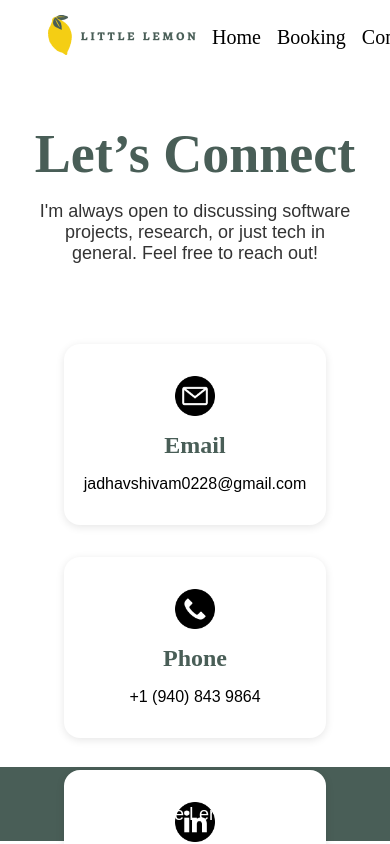
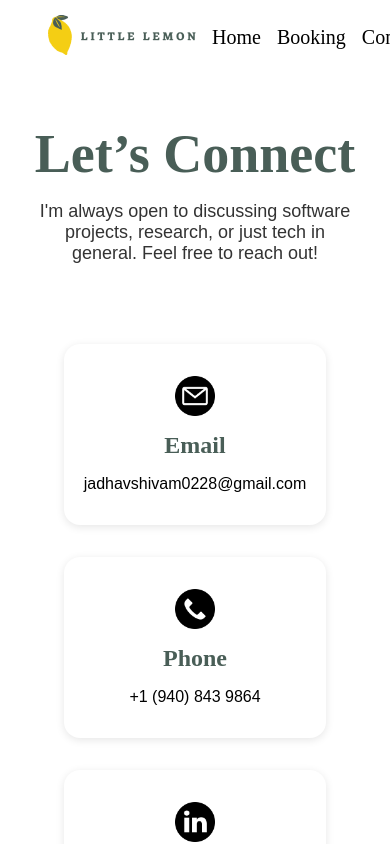
Before and after one commit to shivamjadhav2000/react-capstone, a React (Create React App) app: page /react-capstone/contact in a window 390 px wide. Shown: the top 844 px of the page. Built offline with nearby package versions, Linux system fonts and the light colour scheme.

Commit message:
added resposive mobile view

```diff
--- a/src/App.css
+++ b/src/App.css
@@ -268,6 +268,8 @@ footer{
   color: white;
   margin-top: 1rem;
   padding: 2rem 0rem;
+  position: relative;
+  bottom: 0;
 }
 .success{
   display: flex;
@@ -324,7 +326,6 @@ a[type="button"]{
 }
 
 .contact {
-  height: 82vh;
   padding: 4rem 2rem;
   text-align: center;
 }
@@ -453,5 +454,7 @@ a[type="button"]{
   footer {
     padding: 1rem 0;
     flex-direction: column;
+    position: relative;
+    bottom: 0;
   }
 }
```
